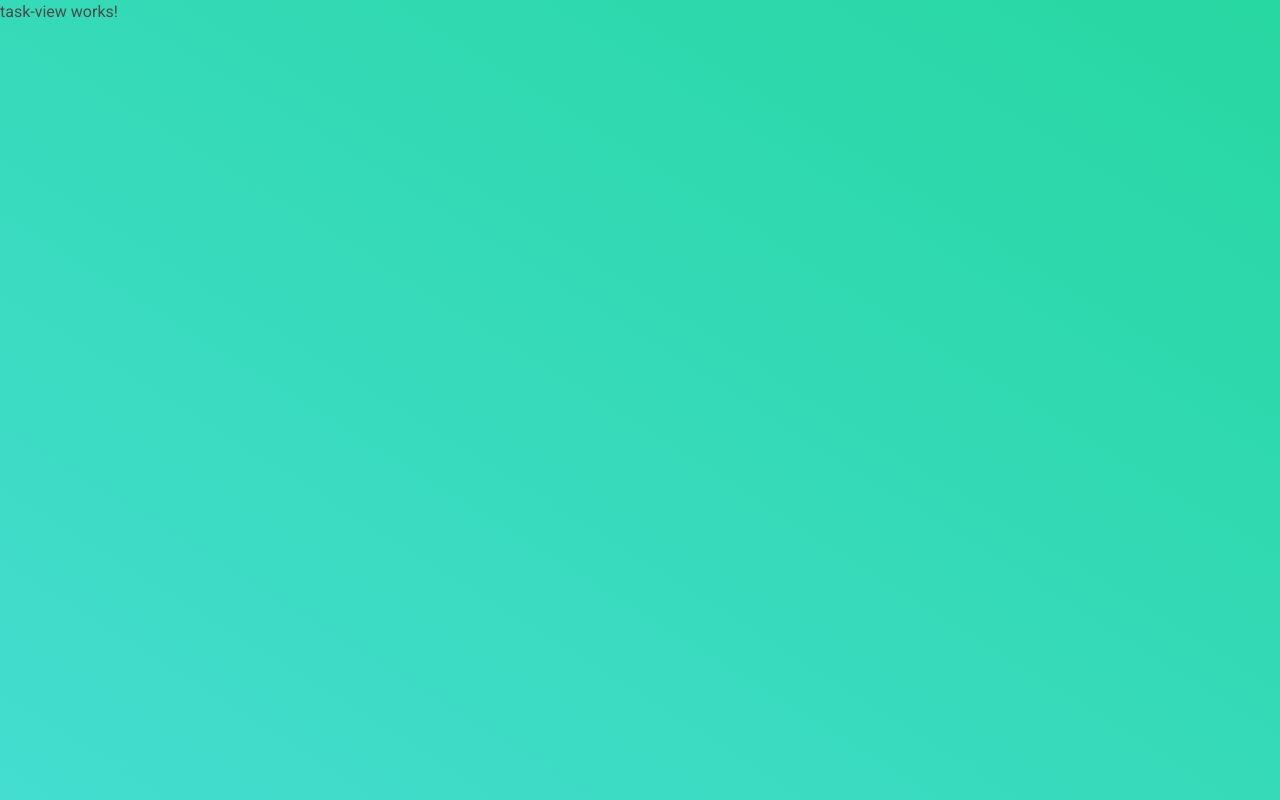
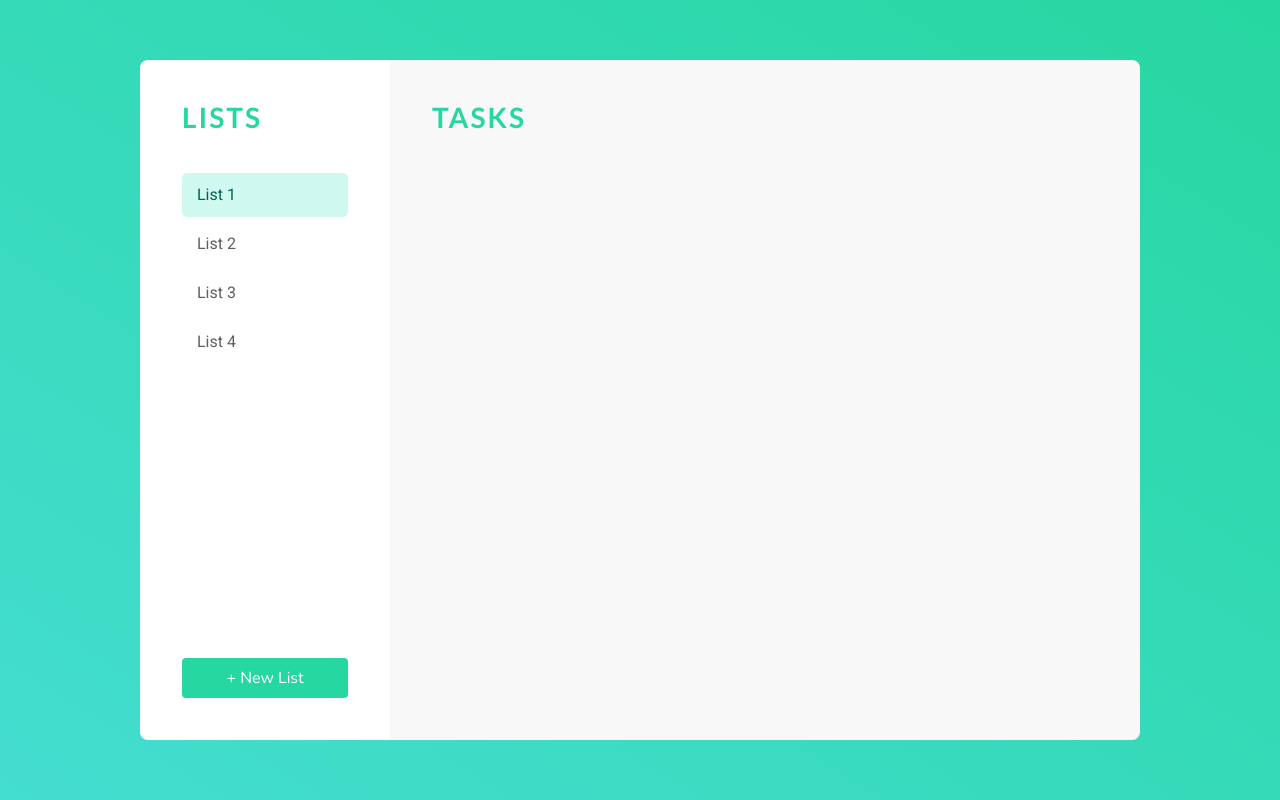
Before and after one commit to adriancttnc/task-manager, an Angular app in the folder frontend/: page / in a window 1280 px wide. Built offline with nearby package versions, Linux system fonts and the light colour scheme.

Commit message:
Added sidebar elements;

```diff
--- a/frontend/src/app/pages/task-view/task-view.component.html
+++ b/frontend/src/app/pages/task-view/task-view.component.html
@@ -1 +1,35 @@
-<p>task-view works!</p>
+<div class="centered-content">
+  <div class="task-manager-container">
+    <div class="sidebar has-background-white">
+
+      <h1 class="title has-text-primary">
+        Lists
+      </h1>
+
+      <div class="list-menu">
+        <a class="list-menu-item is-active">
+          <p>List 1</p>
+        </a>
+        <a class="list-menu-item">
+          <p>List 2</p>
+        </a>
+        <a class="list-menu-item">
+          <p>List 3</p>
+        </a>
+        <a class="list-menu-item">
+          <p>List 4</p>
+        </a>
+      </div>
+
+      <button class="button is-primary has-text-white">+ New List</button>
+
+    </div>
+    <div class="task-list-container has-background-light">
+
+      <h1 class="title has-text-primary">
+        Tasks
+      </h1>
+
+    </div>
+  </div>
+</div>
--- a/frontend/src/app/pages/task-view/task-view.component.scss
+++ b/frontend/src/app/pages/task-view/task-view.component.scss
@@ -0,0 +1,71 @@
+@import '../../../main-styles.scss';
+
+.centered-content {
+  display: flex;
+  justify-content: center;
+  align-items: center;
+
+  width: 100%;
+  height: 100%;
+}
+
+.task-manager-container {
+  display: flex;
+  width: 100%;
+  height: 100%;
+  max-width: 1000px;
+  max-height: 680px;
+}
+
+.sidebar {
+  display: flex;
+  flex-direction: column;
+
+  width: 250px;
+  background-color: white;
+  padding: 42px;
+  border-top-left-radius: 8px;
+  border-bottom-left-radius: 8px;
+}
+
+.task-list-container {
+  display: flex;
+  flex-grow: 1;
+
+  padding: 42px;
+  border-top-right-radius: 8px;
+  border-bottom-right-radius: 8px;
+}
+
+.title {
+  font-family: 'Lato';
+  font-size: 28px;
+  text-transform: uppercase;
+  letter-spacing: 2px;
+}
+
+.list-menu {
+  display: flex;
+  flex-direction: column;
+  margin-top: 15px;
+  flex-grow: 1;
+
+  .list-menu-item {
+    display: flex;
+    align-items: center;
+    padding: 10px 15px;
+    border-radius: 5px;
+    width: 100%;
+    color: #5f5f5f;
+    margin-bottom: 5px;
+
+    &:hover {
+      background-color: $light;
+    }
+
+    &.is-active {
+      background-color: #cff8ef;
+      color: $dark-green;
+    }
+  }
+}
```
